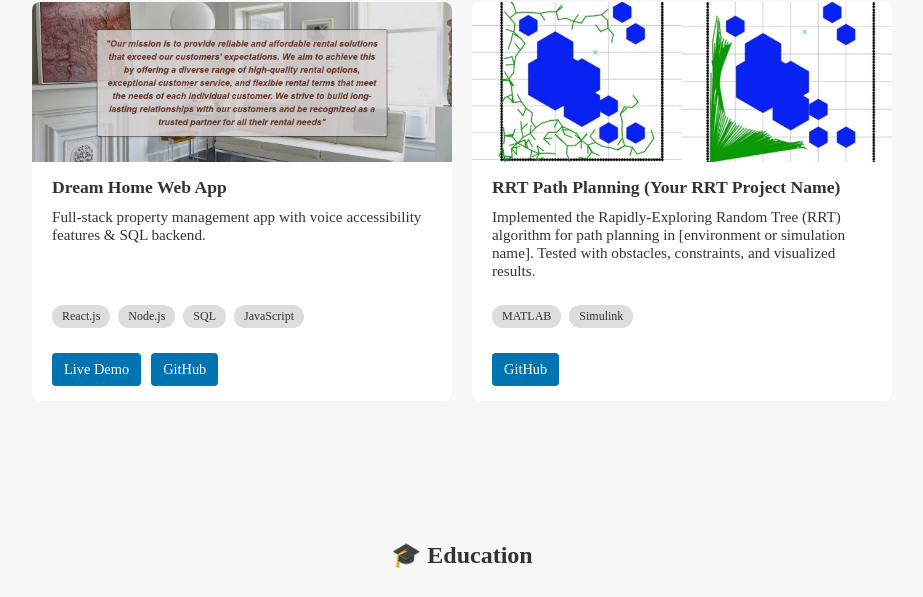
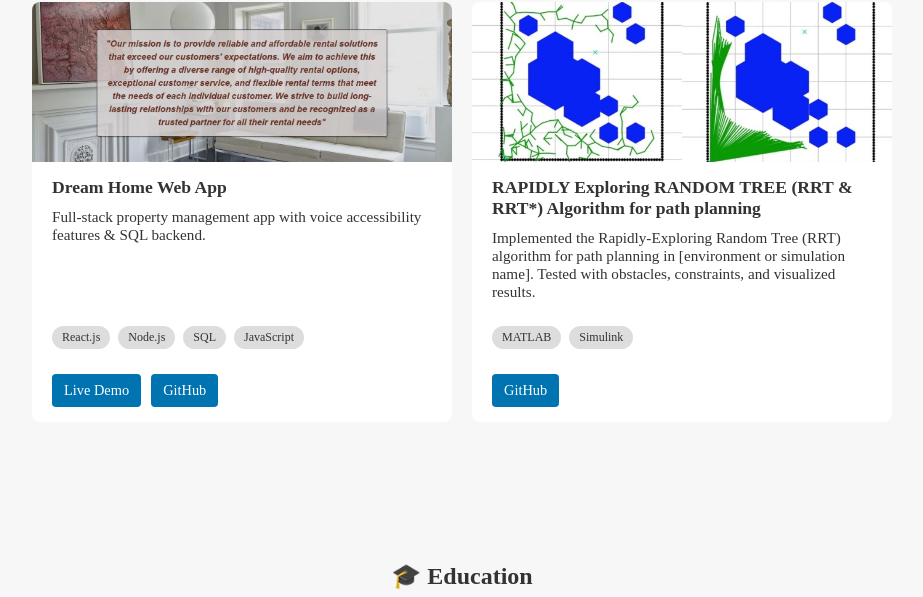
Before and after one commit to vipul180495/vipul180495.github.io, a plain HTML site: page index.html in a window 1280 px wide. Shown: the part 3454-4051 px from the top of the page, without its empty margins (178-1101 px from the left). Drawn offline with Linux system fonts and the light colour scheme.

Commit message:
Changed project 6 name

```diff
--- a/index.html
+++ b/index.html
@@ -338,7 +338,7 @@
         <div class="project-card">
           <img src="Images/project6.jpg" alt="RRT Path Planning" class="project-image" />
           <div class="project-info">
-            <h3>RRT Path Planning (Your RRT Project Name)</h3>
+            <h3>RAPIDLY Exploring RANDOM TREE (RRT & RRT*) Algorithm for path planning</h3>
             <p>Implemented the Rapidly‑Exploring Random Tree (RRT) algorithm for path planning in [environment or simulation name]. Tested with obstacles, constraints, and visualized results.</p>
 
             <div class="tech-stack">
```
